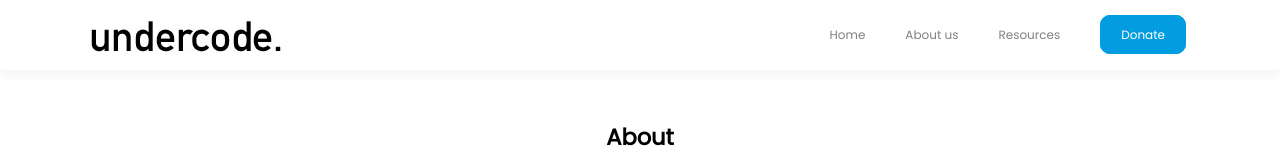
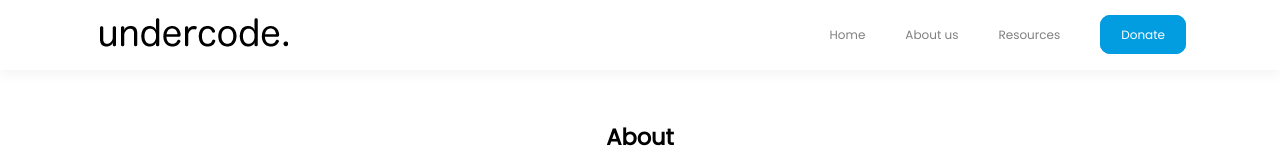
Before and after one commit to undercodeorg/v.1.1, a plain HTML site: page about.html in a window 1280 px wide. Shown: the top 160 px of the page. Drawn offline with Linux system fonts and the light colour scheme.

Commit message:
Update about.html

```diff
--- a/about.html
+++ b/about.html
@@ -46,7 +46,7 @@
           <span class="navbar-toggle" id="js-navbar-toggle">
               <i class="fa fa-bars"></i>
           </span>
-          <a href="index.html" class="logo"><img src="img/logo_nav.jpg"></a>
+          <a href="index.html" class="logo"><img src="img/logo_nav.png"></a>
 
           <ul class="main-nav" id="js-menu">
             <li>
```
